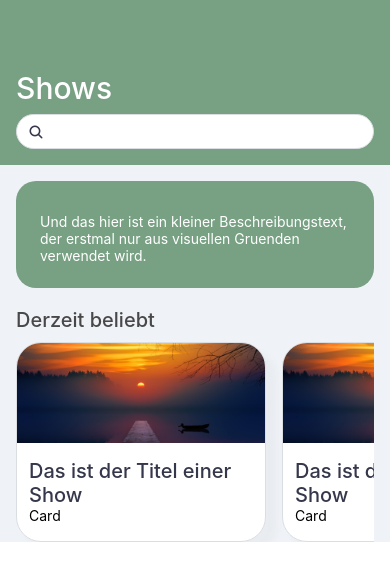
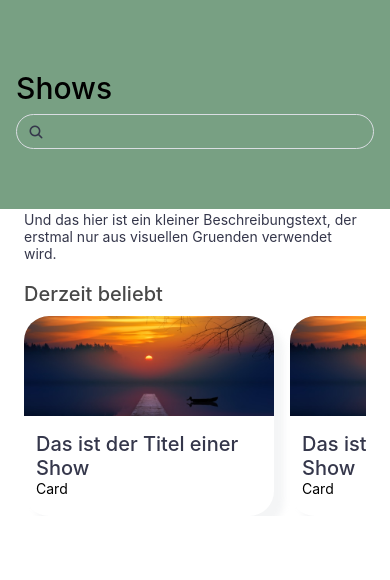
Before and after one commit to aajuu19/my-tv, a React Native app: screen / in a window 390 px wide. Shown: the top 580 px of the page. Built offline with nearby package versions, Linux system fonts and the light colour scheme.

Commit message:
apply styling improvements

```diff
--- a/App.tsx
+++ b/App.tsx
@@ -15,5 +15,6 @@ export default function App() {
 const styles = StyleSheet.create({
   container: {
     backgroundColor: Colors.background,
+    flex: 1,
   },
 });
--- /dev/null
+++ b/components/Body.tsx
@@ -0,0 +1,15 @@
+import { StyleSheet, View, ViewProps } from "react-native";
+
+export const Body: React.FC<ViewProps> = (props) => {
+  return (
+    <View {...props} style={[props.style, styles.container]}>
+      {props.children}
+    </View>
+  );
+};
+
+const styles = StyleSheet.create({
+  container: {
+    marginTop: -30,
+  },
+});
--- a/components/Card.tsx
+++ b/components/Card.tsx
@@ -43,8 +43,6 @@ const styles = StyleSheet.create({
     backgroundColor: Colors.light,
     borderRadius: StyleDefaults.radius,
     overflow: "hidden",
-    borderColor: Colors.border,
-    borderWidth: 1,
     shadowColor: Colors.border,
     shadowOffset: {
       width: 10,
--- a/components/Header.tsx
+++ b/components/Header.tsx
@@ -13,8 +13,7 @@ const styles = StyleSheet.create({
   container: {
     backgroundColor: Colors.primary,
     paddingTop: 70,
-    paddingBottom: 16,
+    paddingBottom: 60,
     paddingHorizontal: 16,
-    marginBottom: 16,
   },
 });
--- a/components/index.ts
+++ b/components/index.ts
@@ -1,4 +1,5 @@
 export * from "./Button";
+export * from "./Body";
 export * from "./Card";
 export * from "./Header";
 export * from "./Headline";
--- a/configs/colors.ts
+++ b/configs/colors.ts
@@ -3,7 +3,7 @@ export enum Colors {
   secondary = "#50727B",
   tertiary = "#484848",
   dark = "#35374B",
-  light = "#FFFFFF",
-  background = "#EFF2F6",
+  light = "##FAFAFA",
+  background = "##FCFCFC",
   border = "#dadde2",
 }
--- a/features/shows/presentation/views/popular-view.tsx
+++ b/features/shows/presentation/views/popular-view.tsx
@@ -7,7 +7,7 @@ type PopularViewProps = {
 
 export const PopularView: React.FC<PopularViewProps> = ({ style }) => {
   return (
-    <View style={[{ marginHorizontal: 16 }, style]}>
+    <View style={style}>
       <Headline content="Derzeit beliebt" as="h4" />
       <ScrollView
         horizontal
--- a/features/shows/presentation/views/shows-view.tsx
+++ b/features/shows/presentation/views/shows-view.tsx
@@ -1,6 +1,11 @@
 import { StyleSheet, Text, View } from "react-native";
-import { Colors } from "../../../../configs";
-import { Header, Headline, CustomTextInput } from "../../../../components";
+import { Colors, StyleDefaults } from "../../../../configs";
+import {
+  Header,
+  Headline,
+  CustomTextInput,
+  Body,
+} from "../../../../components";
 import { PopularView } from "./popular-view";
 import { useState } from "react";
 
@@ -19,13 +24,13 @@ export const ShowsView = () => {
             iconName="search"
           />
         </Header>
-        <View style={styles.viewHeader}>
-          <Text style={{ color: Colors.light, paddingTop: 8 }}>
+        <Body style={styles.viewHeader}>
+          <Text style={{ color: Colors.dark, paddingTop: 8 }}>
             Und das hier ist ein kleiner Beschreibungstext, der erstmal nur aus
             visuellen Gruenden verwendet wird.
           </Text>
-        </View>
-        <PopularView style={{ marginTop: 20 }} />
+          <PopularView style={{ marginTop: 20 }} />
+        </Body>
       </View>
     </>
   );
@@ -39,9 +44,8 @@ const styles = StyleSheet.create({
     backgroundColor: "",
   },
   viewHeader: {
-    borderRadius: 20,
-    backgroundColor: Colors.primary,
-    marginHorizontal: 16,
+    borderRadius: StyleDefaults.radius,
+    backgroundColor: Colors.background,
     padding: 24,
   },
 });
```
